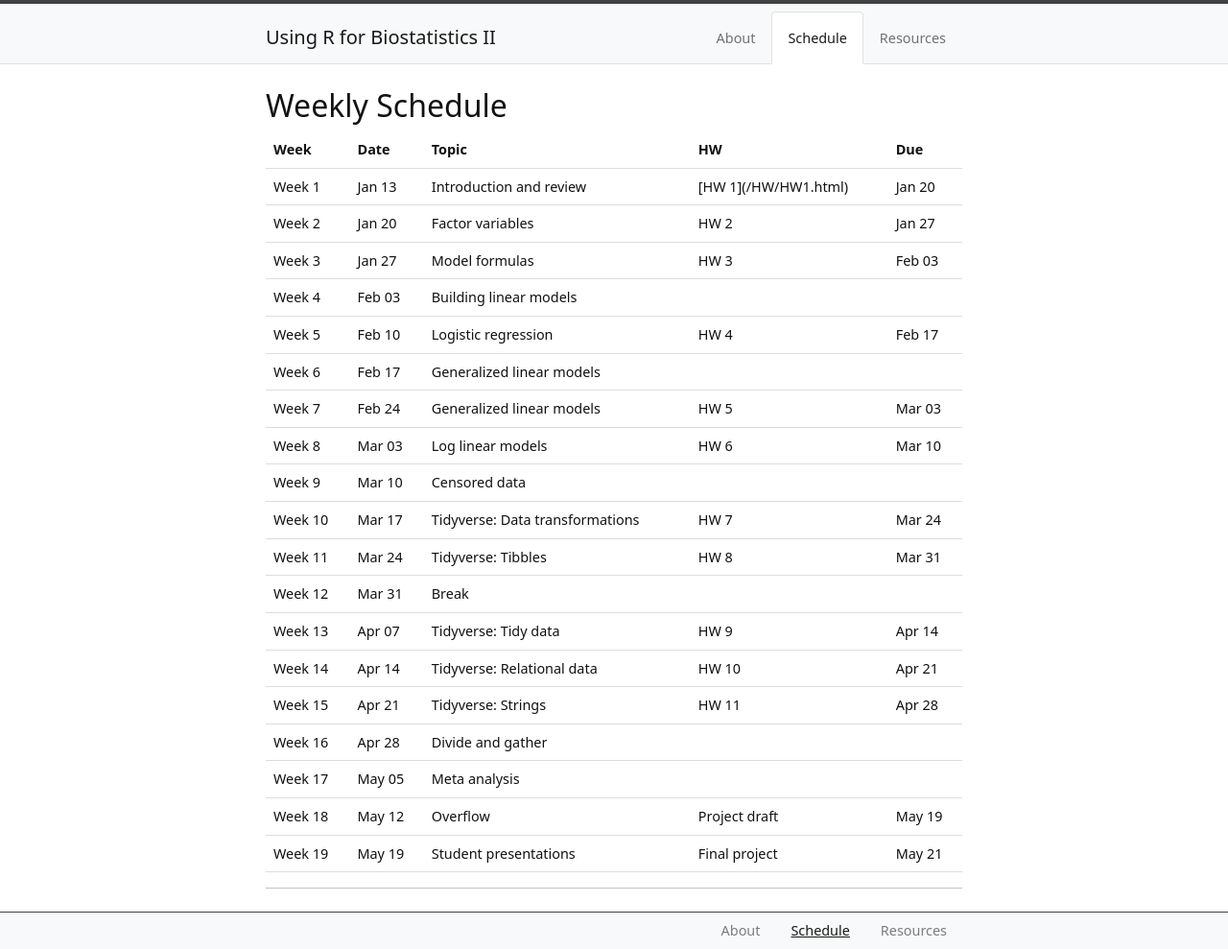
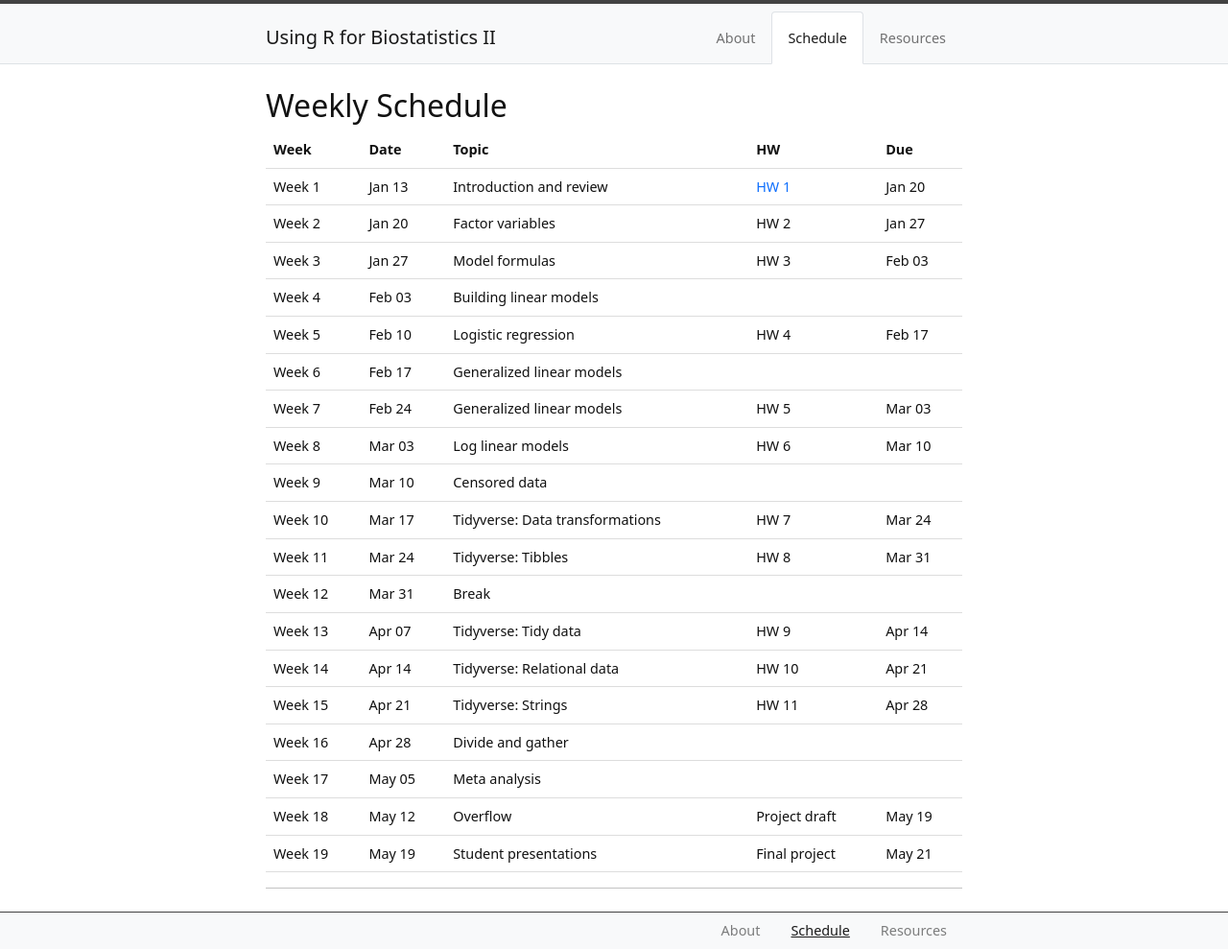
Before and after one commit to XiaoyuLiang/BIOE806-Spring2022, a Jekyll site: the page built from content/2-Schedule.md, in a window 1280 px wide. Shown: the whole page at 96% size. Built offline with Jekyll 4.4.1, drawn with Linux system fonts in a browser that asks for light colours; part of the change alters nothing that is shown.

Commit message:
Update 2-Schedule.md

```diff
--- a/content/2-Schedule.md
+++ b/content/2-Schedule.md
@@ -35,7 +35,7 @@ tr:hover {background-color: #D6EEEE;}
     <td>Week 1</td>
     <td>Jan 13</td>
     <td>Introduction and review</td>
-    <td>[HW 1](/HW/HW1.html)</td>
+    <td><a href="/HW/HW1.html" title="About Me">HW 1</a></td>
     <td>Jan 20</td>
   </tr>
     <tr>
```
